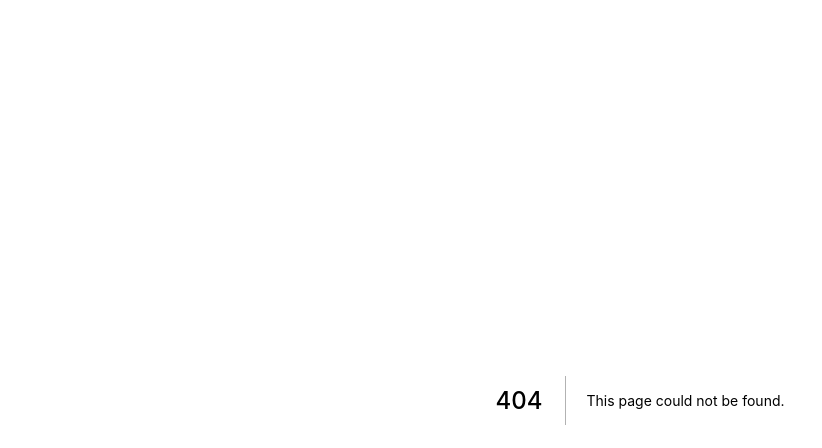
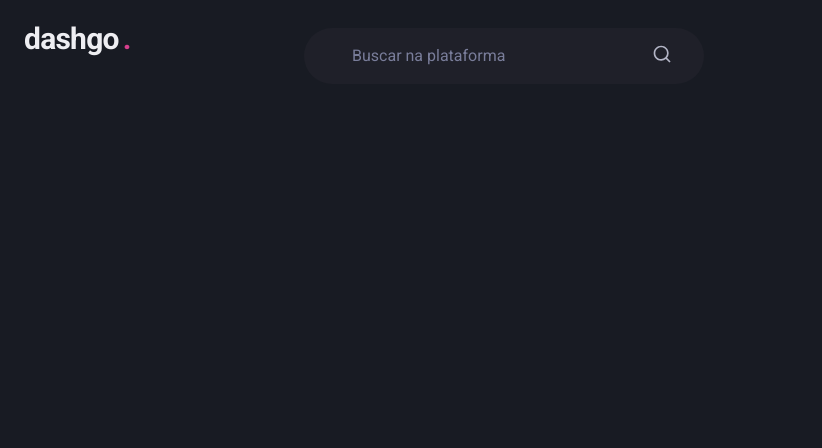
Before and after one commit to brunosilva/dashgo, a Next.js app: page /dashboard in a window 1280 px wide. Before the commit this address had no page. Shown: the top 448 px of the page, without its empty margins (0-822 px from the left). Built offline with nearby package versions, Linux system fonts and the light colour scheme.

Commit message:
Input and Header component

```diff
--- a/package.json
+++ b/package.json
@@ -16,7 +16,8 @@
     "framer-motion": "^4.1.17",
     "next": "11.0.1",
     "react": "17.0.2",
-    "react-dom": "17.0.2"
+    "react-dom": "17.0.2",
+    "react-icons": "^4.2.0"
   },
   "devDependencies": {
     "@types/node": "^16.3.1",
--- /dev/null
+++ b/src/components/Header.tsx
@@ -0,0 +1,52 @@
+import React from 'react'
+import { Flex, Text, Input, Icon } from '@chakra-ui/react'
+import { RiSearchLine} from 'react-icons/ri'
+
+export function Header(){
+    return (
+        <Flex
+            as="header"
+            w="100%"
+            maxWidth={1480}
+            h="20"
+            mx="auto"
+            mt="4"
+            px="6"
+        >
+            <Text
+                fontSize="3xl"
+                fontWeight="bold"
+                letterSpacing="tight"
+                w="64"
+            >
+                dashgo
+                <Text as="span" ml="1" color="pink.500">.</Text>
+            </Text>
+
+            <Flex
+                as="label"
+                flex="1"
+                py="4"
+                px="8"
+                ml="6"
+                maxWidth={400}
+                alignSelf="center"
+                color="gray.200"
+                position="relative"
+                bg="gray.800"
+                borderRadius="full"
+            >
+                <Input
+                    color="gray.50"
+                    variant="unstyled"
+                    px="4"
+                    mr="4"
+                    placeholder="Buscar na plataforma"
+                    _placeholder={{ color: 'gray.400' }}
+                />
+
+                <Icon as={RiSearchLine} fontSize="20" />
+            </Flex>
+        </Flex>
+    )
+}
--- /dev/null
+++ b/src/pages/dashboard.tsx
@@ -0,0 +1,7 @@
+import { Header } from "../components/Header";
+
+export default function Dashboard(){
+    return (
+        <Header />
+    )
+}
```
Also changed, not shown: src/components/form/Input.tsx (added, +27 -0 lines), src/pages/index.tsx (+28 -2 lines), 1 other file (tests, documents, lock files or other folders).
